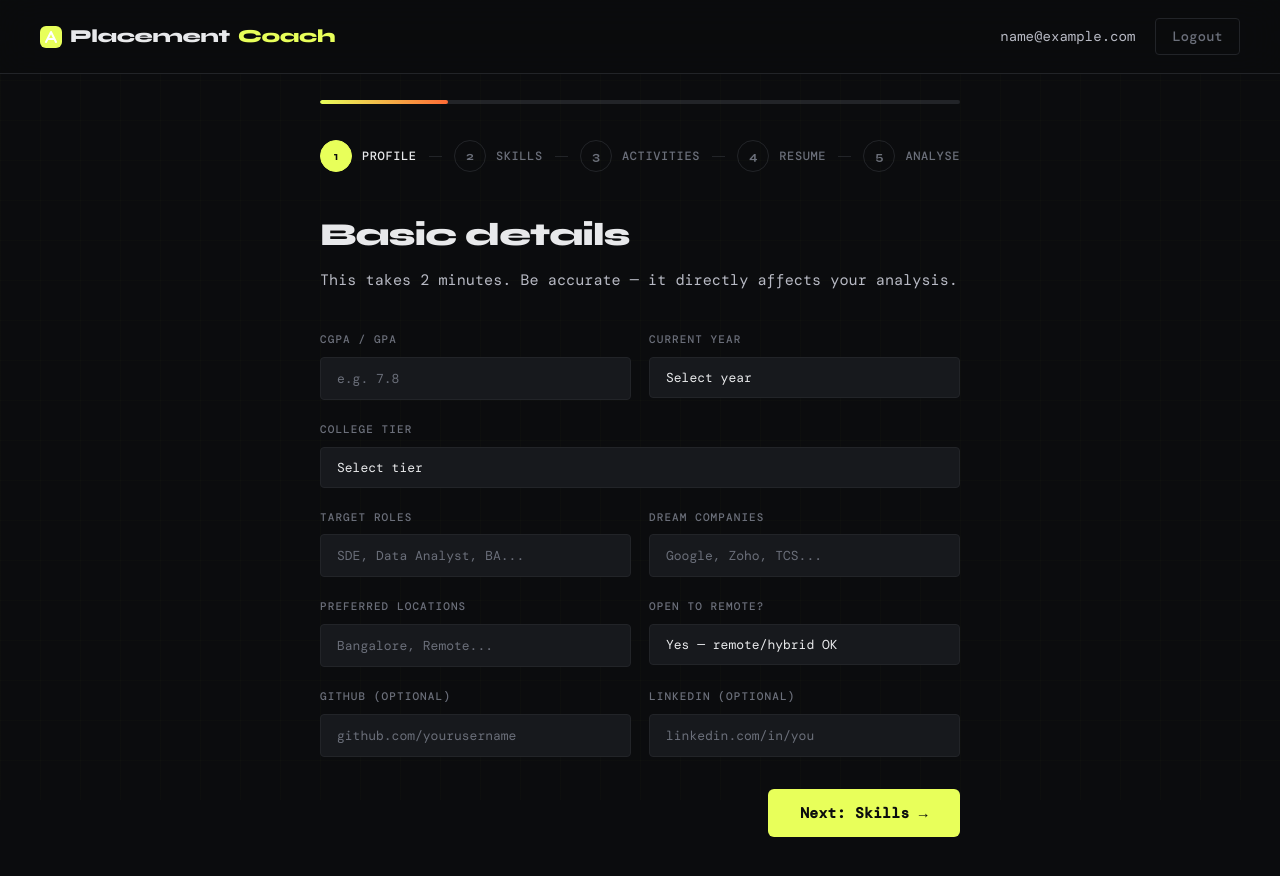
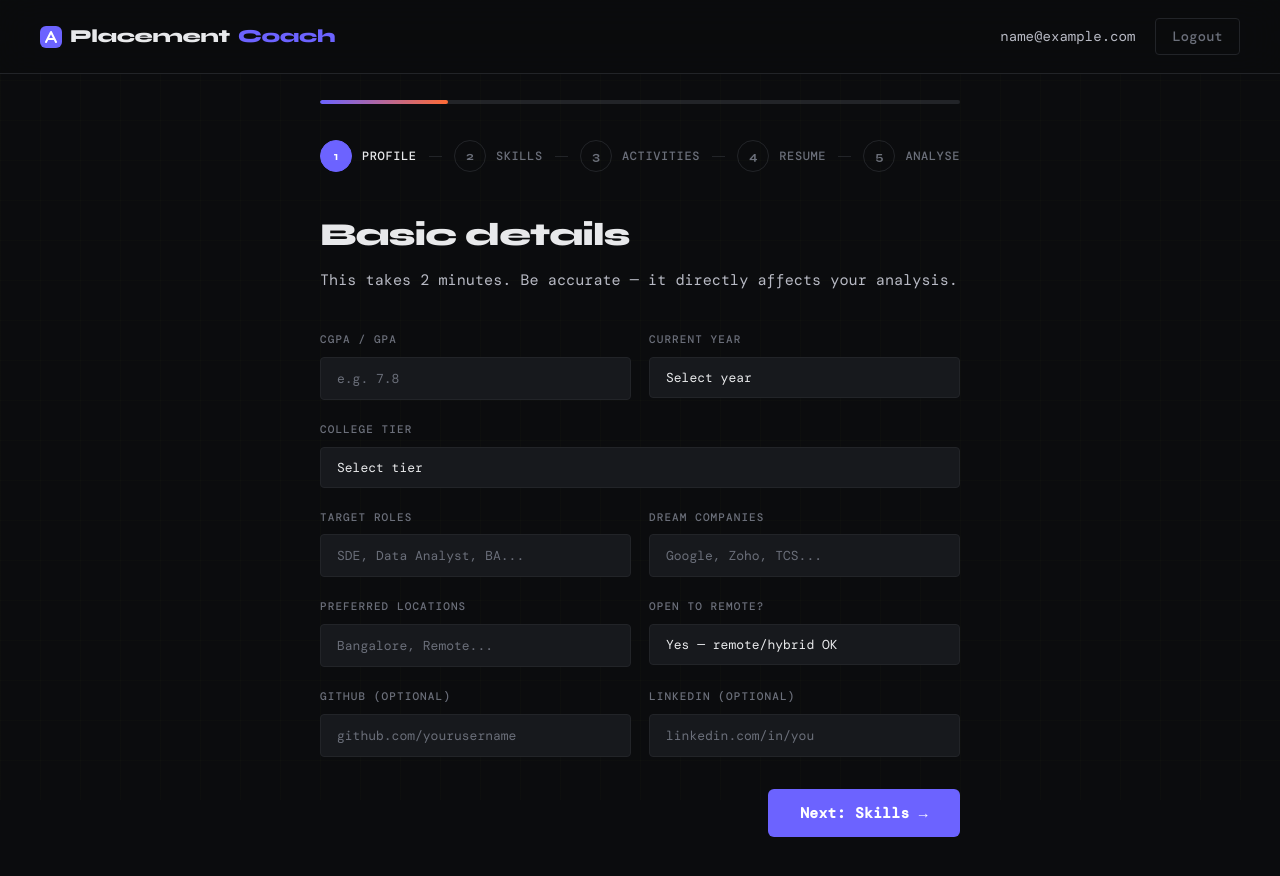
Before and after one commit to bytebender77/placementcoach-frontend, a website: page src/onboard.html in a window 1280 px wide. Drawn offline with nearby package versions, Linux system fonts and the light colour scheme; sample sign-in values are in the browser's storage; a web font is replaced by a local one.

Commit message:
design: replace neon yellow accent with professional blue-purple #6c63ff globally

```diff
--- a/src/css/styles.css
+++ b/src/css/styles.css
@@ -10,10 +10,10 @@
   --text:       #e8e9eb;
   --text-2:     #b8bac4;
   --text-3:     #6b6f7a;
-  --accent:     #e8ff5a;
+  --accent:     #6c63ff;
   --accent-2:   #ff6b35;
   --accent-3:   #5aadff;
-  --accent-glow:rgba(232,255,90,0.20);
+  --accent-glow:rgba(108,99,255,0.20);
   --success:    #3ddc84;
   --warning:    #ffb84d;
   --danger:     #ff4545;
@@ -101,11 +101,11 @@ body::before {
 }
 .btn-primary {
   background: var(--accent);
-  color: #0b0c0e;
+  color: #fff;
   font-weight: 600;
 }
 .btn-primary:hover {
-  background: #f0ff80;
+  background: #5a52e0;
   transform: translateY(-1px);
   box-shadow: 0 0 24px var(--accent-glow);
 }
@@ -176,7 +176,7 @@ select.form-input { appearance: none; cursor: pointer; }
 .badge-success { background: rgba(61,220,132,0.12); color: var(--success); }
 .badge-warning { background: rgba(255,184,77,0.12); color: var(--warning); }
 .badge-danger  { background: rgba(255,69,69,0.12);  color: var(--danger); }
-.badge-accent  { background: rgba(232,255,90,0.12); color: var(--accent); }
+.badge-accent  { background: rgba(108,99,255,0.12); color: var(--accent); }
 
 /* ── Toast ───────────────────────────────────────────────── */
 #toast-container {
@@ -229,7 +229,7 @@ select.form-input { appearance: none; cursor: pointer; }
 .step.active .step-num {
   background: var(--accent);
   border-color: var(--accent);
-  color: #0b0c0e;
+  color: #fff;
 }
 .step.done .step-num {
   background: var(--success);
```
